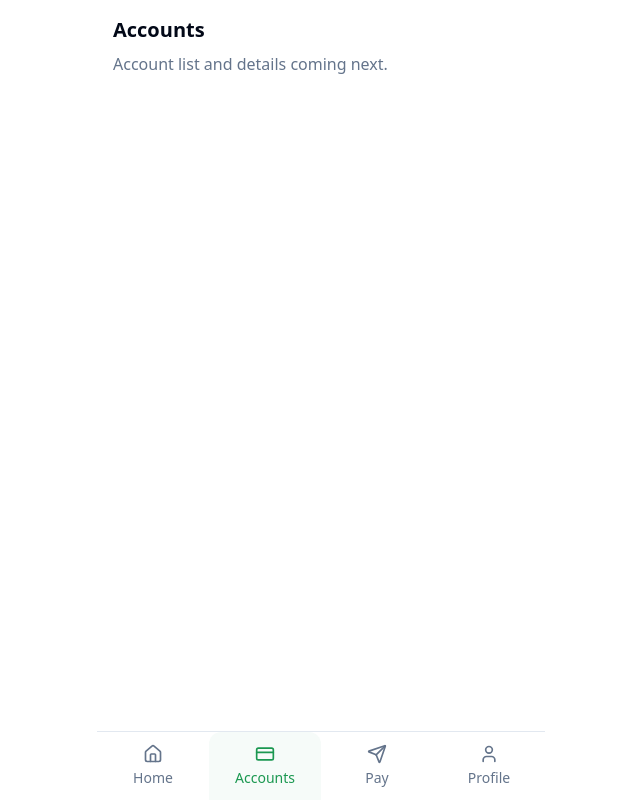
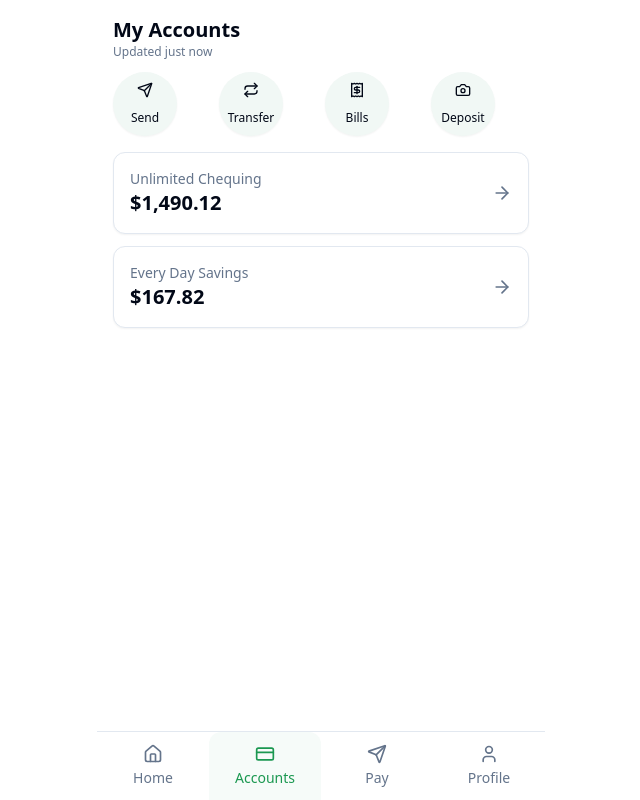
Before and after one commit to InsightEd01/td-clone-core, a React (Vite) app: page /accounts in a window 1280 px wide. Shown: the whole page, without its empty margins (319-959 px from the left). Built offline with nearby package versions, Linux system fonts and the light colour scheme.

Commit message:
Continue to next phase
Implement next phase of banking app development.

```diff
--- a/src/pages/Accounts.tsx
+++ b/src/pages/Accounts.tsx
@@ -1,13 +1,52 @@
 import MobileShell from "@/components/MobileShell";
 import Seo from "@/components/Seo";
+import { Button } from "@/components/ui/button";
+import { Card, CardContent } from "@/components/ui/card";
+import { ArrowRight, Send, Repeat, Receipt, Camera } from "lucide-react";
+import { NavLink } from "react-router-dom";
 
 export default function Accounts() {
   return (
     <MobileShell>
       <Seo title="Accounts — GreenBank" description="View and manage all your accounts." canonical={window.location.href} />
       <section className="p-4">
-        <h1 className="text-xl font-semibold mb-2">Accounts</h1>
-        <p className="text-muted-foreground">Account list and details coming next.</p>
+        <header className="mb-3">
+          <h1 className="text-xl font-semibold">My Accounts</h1>
+          <p className="text-xs text-muted-foreground">Updated just now</p>
+        </header>
+
+        <div className="grid grid-cols-4 gap-2 mb-4">
+          {[
+            { label: "Send", icon: Send },
+            { label: "Transfer", icon: Repeat },
+            { label: "Bills", icon: Receipt },
+            { label: "Deposit", icon: Camera },
+          ].map(({ label, icon: Icon }) => (
+            <Button key={label} variant="action" size="icon" className="h-16 w-16 flex flex-col">
+              <Icon className="h-5 w-5" />
+              <span className="mt-1 text-xs">{label}</span>
+            </Button>
+          ))}
+        </div>
+
+        <div className="space-y-3">
+          {[
+            { id: "chq", name: "Unlimited Chequing", balance: 1490.12 },
+            { id: "svg", name: "Every Day Savings", balance: 167.82 },
+          ].map((a) => (
+            <NavLink key={a.id} to="/card" className="block transition-transform duration-200 hover:scale-105" aria-label={`View ${a.name} details`}>
+              <Card className="border hover:bg-muted/40">
+                <CardContent className="py-4 px-4 flex items-center justify-between">
+                  <div>
+                    <p className="text-sm text-muted-foreground">{a.name}</p>
+                    <p className="text-xl font-semibold">${a.balance.toLocaleString()}</p>
+                  </div>
+                  <ArrowRight className="h-5 w-5 text-muted-foreground" />
+                </CardContent>
+              </Card>
+            </NavLink>
+          ))}
+        </div>
       </section>
     </MobileShell>
   );
--- a/src/pages/Index.tsx
+++ b/src/pages/Index.tsx
@@ -3,6 +3,7 @@ import { Input } from "@/components/ui/input";
 import { Card, CardContent } from "@/components/ui/card";
 import { ArrowRight, Send, Repeat, Receipt, Camera, Wallet, ShoppingBag, Utensils, Banknote } from "lucide-react";
 import MobileShell from "@/components/MobileShell";
+import { NavLink } from "react-router-dom";
 import Seo from "@/components/Seo";
 
 const actions = [
@@ -50,6 +51,7 @@ export default function Index() {
             />
           </div>
 
+          <NavLink to="/card" aria-label="View card details" className="block transition-transform duration-200 hover:scale-105">
             <Card className="mt-4 bg-background/10 backdrop-blur border-white/10">
               <CardContent className="pt-4">
                 <div className="flex items-center justify-between">
@@ -72,6 +74,7 @@ export default function Index() {
                 </div>
               </CardContent>
             </Card>
+          </NavLink>
         </div>
       </section>
 
```
Lines whose indentation alone changed are shown as unchanged.
